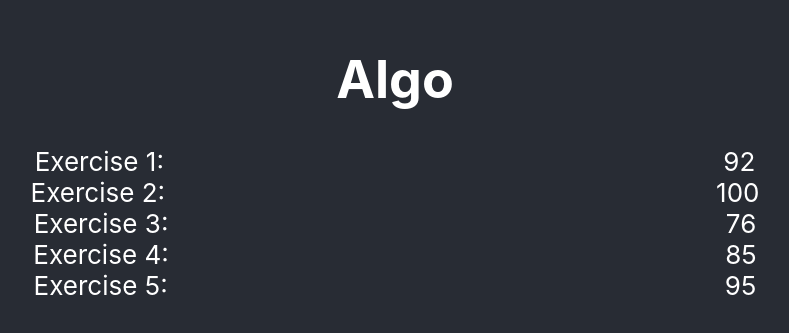
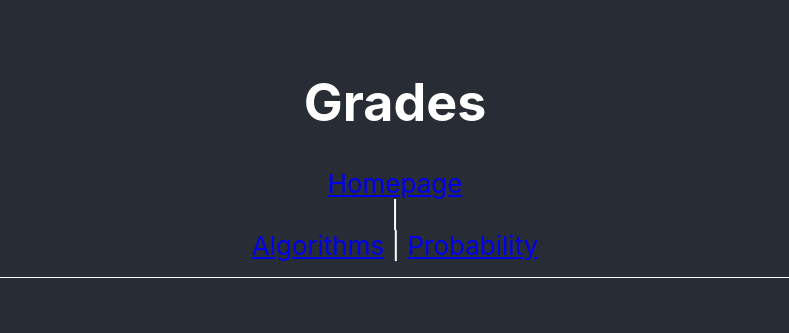
Before and after one commit to avia7777/Grades, a React (Create React App) app: page / in a window 1280 px wide. Shown: the part 243-576 px from the top of the page, without its empty margins (245-1034 px from the left). Built offline with nearby package versions, Linux system fonts and the light colour scheme.

Commit message:
basic routes working

```diff
--- a/package.json
+++ b/package.json
@@ -8,6 +8,7 @@
     "@testing-library/user-event": "^13.5.0",
     "react": "^17.0.2",
     "react-dom": "^17.0.2",
+    "react-router-dom": "^6.2.1",
     "react-scripts": "5.0.0",
     "web-vitals": "^2.1.4"
   },
--- a/src/App.jsx
+++ b/src/App.jsx
@@ -1,6 +1,7 @@
 import { useEffect } from 'react';
 import './App.css';
 import Course from './Components/Course';
+import { Outlet, Link } from "react-router-dom";
 
 function App() {
   const exercises = [
@@ -23,7 +24,19 @@ function App() {
 
   return (
     <div className="App">
-      <Course title="Algo" exercises={exercises}/>
+      <h1>Grades</h1>
+      <Link to="/">Homepage</Link> |{" "}
+      <nav
+        style={{
+          borderBottom: "solid 1px",
+          paddingBottom: "1rem"
+        }}
+      >
+        <Link to="/Algorithms">Algorithms</Link> |{" "}
+        <Link to="/Probability">Probability</Link>
+      </nav>
+      {/* <Course title="Algo" exercises={exercises}/> */}
+      <Outlet />
     </div>
   );
 }
--- a/src/Components/Course.jsx
+++ b/src/Components/Course.jsx
@@ -1,6 +1,11 @@
+import { getExercises } from "../data";
 import Exercise from "./Exercise";
+import { Link } from "react-router-dom";
+
 
 function Course(props) {
+    let exercises = getExercises();
+
     const exerciseElements = props.exercises.map((element, key) => {
         return <Exercise key={key} index={element.index} grade={element.grade}/>
     });
--- /dev/null
+++ b/src/data.js
@@ -0,0 +1,26 @@
+let exercises = [
+    {
+        "index": 1,
+        "grade": 92
+    },
+    {
+        "index": 2,
+        "grade": 100
+    },
+    {
+        "index": 3,
+        "grade": 86
+    },
+    {
+        "index": 4,
+        "grade": 98
+    },
+    {
+        "index": 5,
+        "grade": 76
+    }
+]
+
+export function getExercises() {
+    return exercises;
+}
--- a/src/index.js
+++ b/src/index.js
@@ -3,11 +3,31 @@ import ReactDOM from 'react-dom';
 import './index.css';
 import App from './App';
 import reportWebVitals from './reportWebVitals';
-import react from 'react';
+import { BrowserRouter, Routes, Route } from "react-router-dom";
+import Course from './Components/Course';
+
+const exercises1 = [
+  {index: 1, grade: 92},
+  {index: 2, grade: 100},
+  {index: 3, grade: 76},
+  {index: 4, grade: 85},
+  {index: 5, grade: 95}
+]
+const exercises2 = [
+  {index: 1, grade: 60},
+  {index: 2, grade: 75},
+]
 
 ReactDOM.render(
   <React.StrictMode>
-    <App />
+    <BrowserRouter>
+    <Routes>
+      <Route path="/" element={<App />}>
+        <Route path="Algorithms" element={<Course title="Algorithms" exercises={exercises1}/>} />
+        <Route path="Probability" element={<Course title="Probability" exercises={exercises2} />} />
+      </Route>
+    </Routes>
+    </BrowserRouter>
   </React.StrictMode>,
   document.getElementById('root')
 );
```
Also changed, not shown: 1 other file (tests, documents, lock files or other folders).
